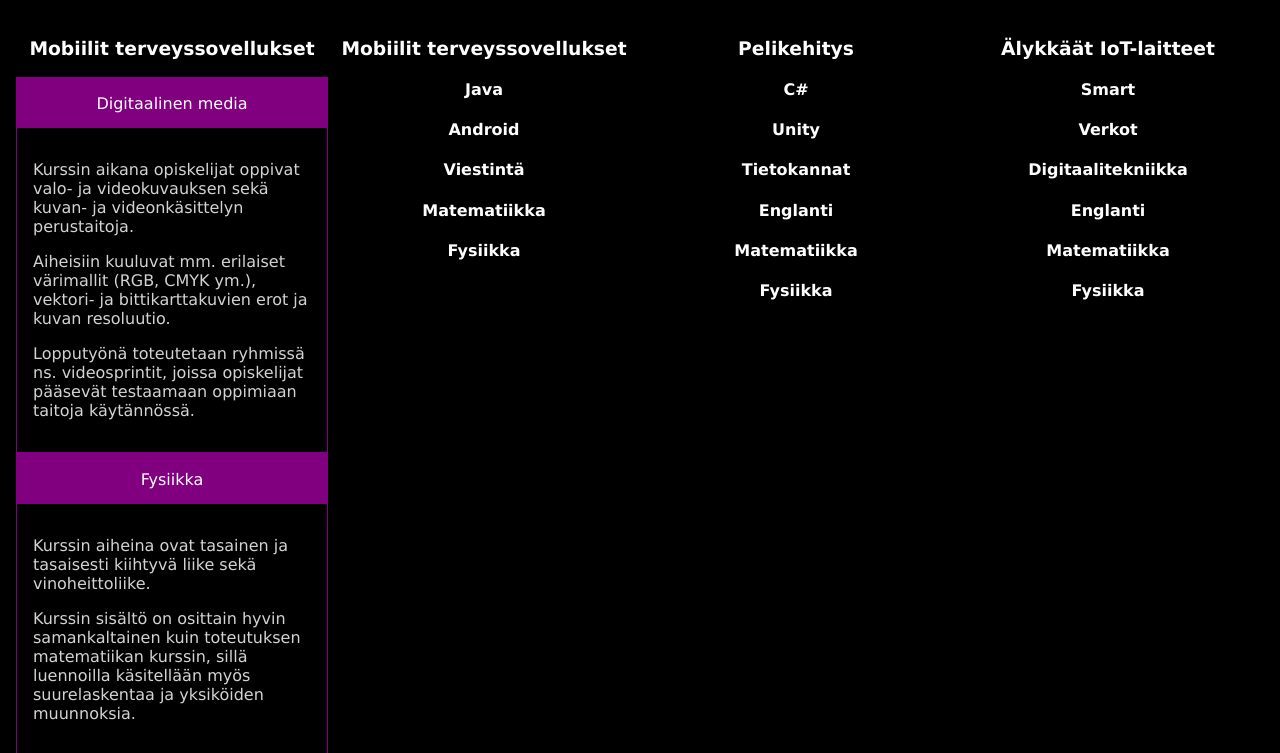
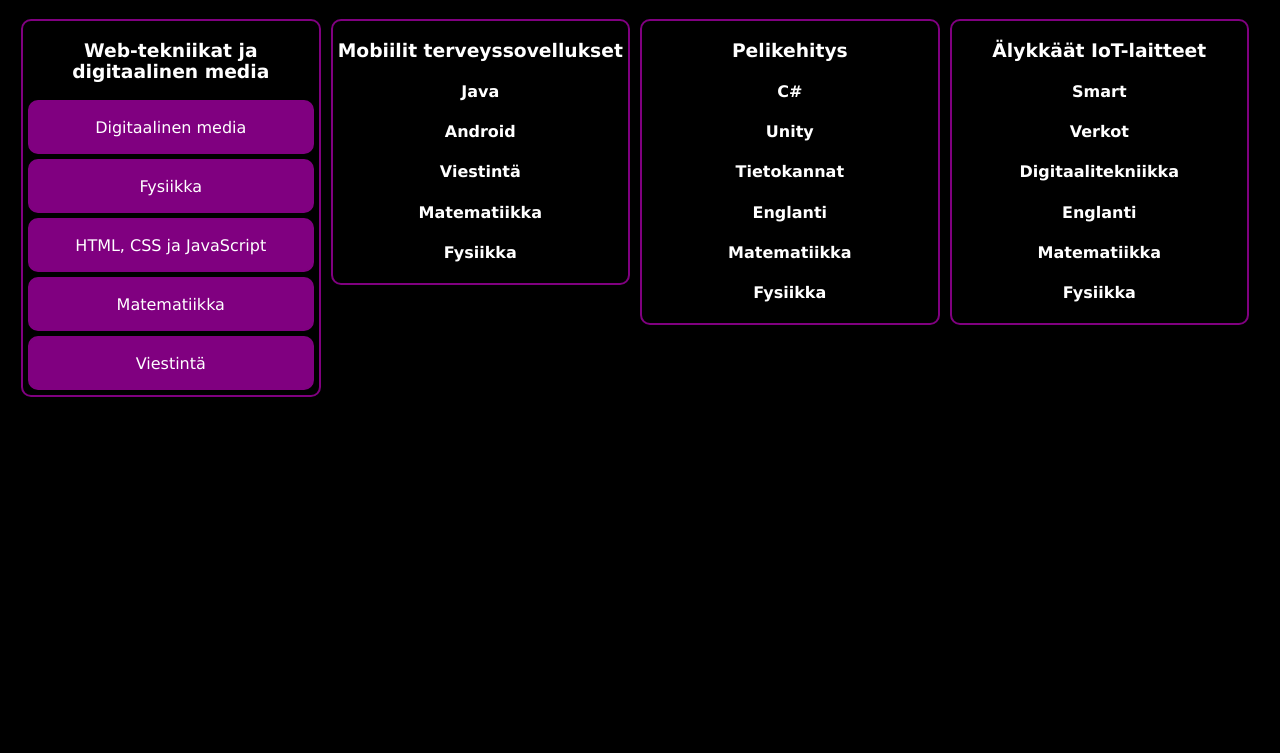
Before and after one commit to Dedasse/mswa, a plain HTML site: page FrontEnd/courses_new.html in a window 1280 px wide. Shown: the part 78-831 px from the top of the page. After the commit the page ends 800 px from the top, so only its background shows below. Drawn offline with Linux system fonts and the light colour scheme; a script that the page names is missing.

Commit message:
further changes

```diff
--- a/FrontEnd/courses_new.html
+++ b/FrontEnd/courses_new.html
@@ -13,12 +13,12 @@
     <main>
         <article>
             <div class="period1">
-                <h3>Mobiilit terveyssovellukset</h3>
+                <h3>Web-tekniikat ja digitaalinen media</h3>
 
                 <section>
                     <div class="wrapper">
                         <div class="inner">
-                            <input type="checkbox" id="toggle1">
+                            <input type="checkbox" id="toggle1" checked>
                             <label for="toggle1" class="header">Digitaalinen media</label>
                             <div class="content">
                                 <p>Kurssin aikana opiskelijat oppivat valo- ja videokuvauksen sekä kuvan- ja videonkäsittelyn
@@ -35,7 +35,7 @@
                 <section>
                     <div class="wrapper">
                         <div class="inner">
-                            <input type="checkbox" id="toggle2">
+                            <input type="checkbox" id="toggle2" checked>
                             <label for="toggle2" class="header">Fysiikka</label>
                             <div class="content">
                                 <p>Kurssin aiheina ovat tasainen ja tasaisesti kiihtyvä liike sekä vinoheittoliike.</p>
@@ -50,7 +50,7 @@
                 <section>
                     <div class="wrapper">
                         <div class="inner">
-                            <input type="checkbox" id="toggle3">
+                            <input type="checkbox" id="toggle3" checked>
                             <label for="toggle3" class="header">HTML, CSS ja JavaScript</label>
                             <div class="content">
                                 <p>Kurssin sisältöihin kuuluuvat HTML, CSS ja JavaScript, jotka liittyvät kaikki olennaisesti
@@ -65,7 +65,7 @@
                 <section>
                     <div class="wrapper">
                         <div class="inner">
-                            <input type="checkbox" id="toggle4">
+                            <input type="checkbox" id="toggle4" checked>
                             <label for="toggle4" class="header">Matematiikka</label>
                             <div class="content">
                                 <p>Kurssilla käydään läpi lukujoukkoja ja erilaisia peruslaskutoimituksia liittyen mm. murtolukuihin
@@ -79,7 +79,7 @@
                 <section>
                     <div class="wrapper">
                         <div class="inner">
-                            <input type="checkbox" id="toggle5">
+                            <input type="checkbox" id="toggle5" checked>
                             <label for="toggle5" class="header">Viestintä</label>
                             <div class="content">
                                 <p>Kurssin päätavoitteena on alaantutustumistehtävä, jonka aikana opiskelijat käyvät pienryhmissä tutustumassa
--- a/FrontEnd/styles_new.css
+++ b/FrontEnd/styles_new.css
@@ -16,22 +16,46 @@
 
 .period1 {
     float: left;
-    width: 25%;
+    width: 24%;
+    border: 2px solid purple;
+    padding-left: 5px;
+    padding-right: 5px;
+    border-radius: 10px;
+    margin-left: 5px;
+    margin-right: 5px;
 }
 
 .period2 {
     float: left;
-    width: 25%;
+    width: 24%;
+    border: 2px solid purple;
+    padding-left: 5px;
+    padding-right: 5px;
+    border-radius: 10px;
+    margin-left: 5px;
+    margin-right: 5px;
 }
 
 .period3 {
     float: left;
-    width: 25%;
+    width: 24%;
+    border: 2px solid purple;
+    padding-left: 5px;
+    padding-right: 5px;
+    border-radius: 10px;
+    margin-left: 5px;
+    margin-right: 5px;
 }
 
 .period4 {
     float: left;
-    width: 25%;
+    width: 24%;
+    border: 2px solid purple;
+    padding-left: 5px;
+    padding-right: 5px;
+    border-radius: 10px;
+    margin-left: 5px;
+    margin-right: 5px;
 }
 
 .container {
@@ -139,9 +163,10 @@
     /* order: 1px solid red; */
 }
 .inner {
-    border: 1px solid purple;
+    border: 2px solid purple;
     /*max-width: 300px; */
-    margin: auto;
+    border-radius: 10px;
+    margin-bottom: 5px;
 }
 input[type=checkbox] {
     display: none;
@@ -152,6 +177,7 @@
     color: #fff;
     padding: 16px;
     display: block;
+    border-radius: 5px;
 }
 input[type=checkbox]:checked ~ label ~ .content {
     opacity: 0;
@@ -164,4 +190,5 @@
     padding: 16px;
     display: block;
     clear: both;
+    border-radius: 10px;
 }
```
